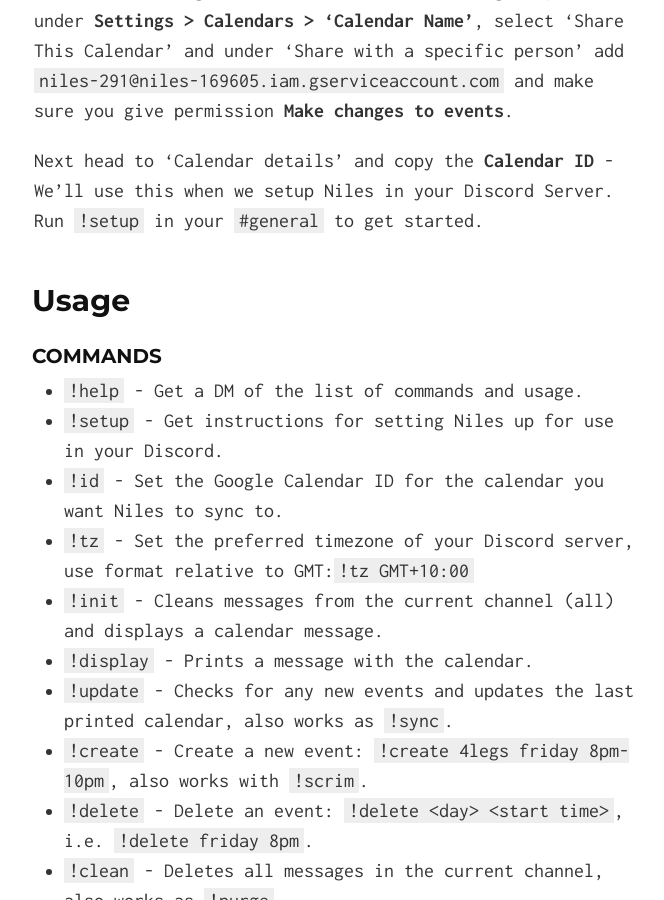
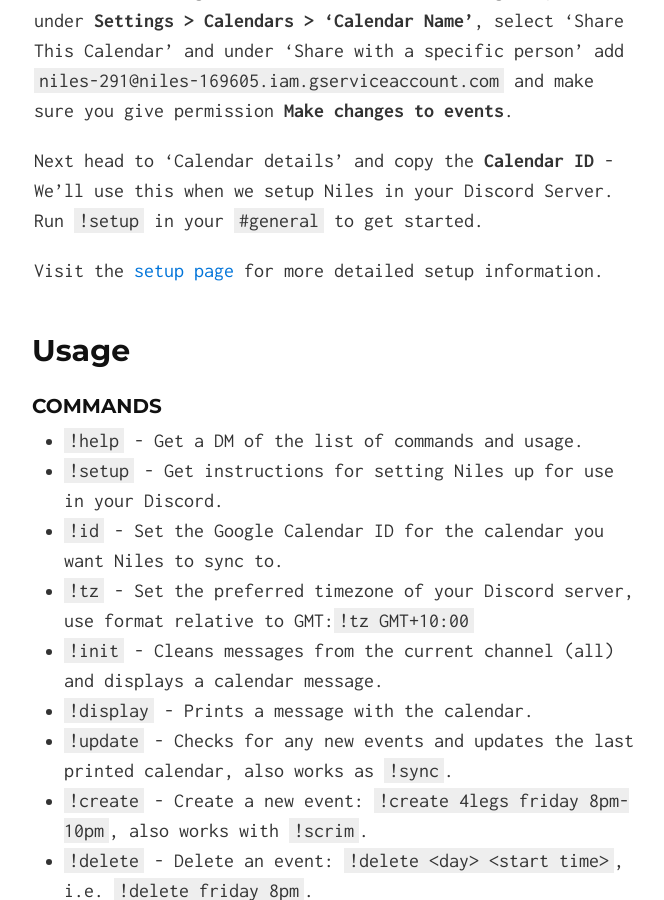
Before and after one commit to niles-bot/niles, a Jekyll site: the page built from docs/index.md, in a window 1280 px wide and 900 px high, scrolled down 1024 px. Shown: the whole window, without its empty margins (306-970 px from the left). Built offline with Jekyll 4.4.1, drawn with Linux system fonts in a browser that asks for light colours.

Commit message:
add link to setup page on index

```diff
--- a/docs/index.md
+++ b/docs/index.md
@@ -20,6 +20,8 @@
 
 Next head to 'Calendar details' and copy the **Calendar ID** - We'll use this when we setup Niles in your Discord Server.
 Run `!setup` in your `#general` to get started.
+
+Visit the [setup page](http://niles.seanecoffey.com/setup) for more detailed setup information.
 
 ## Usage
 
```
